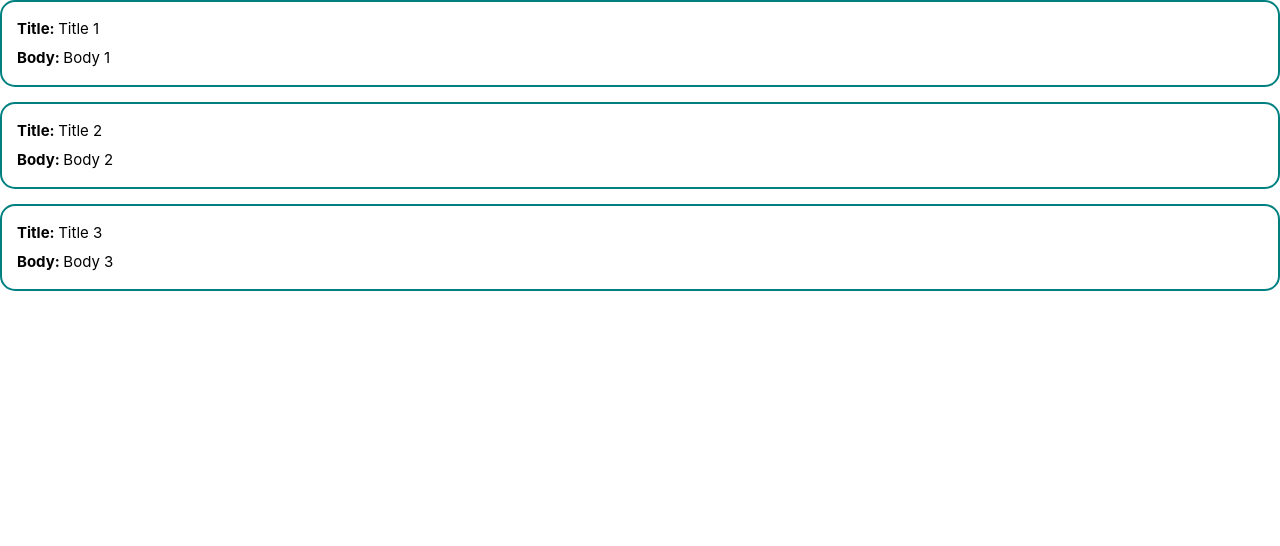
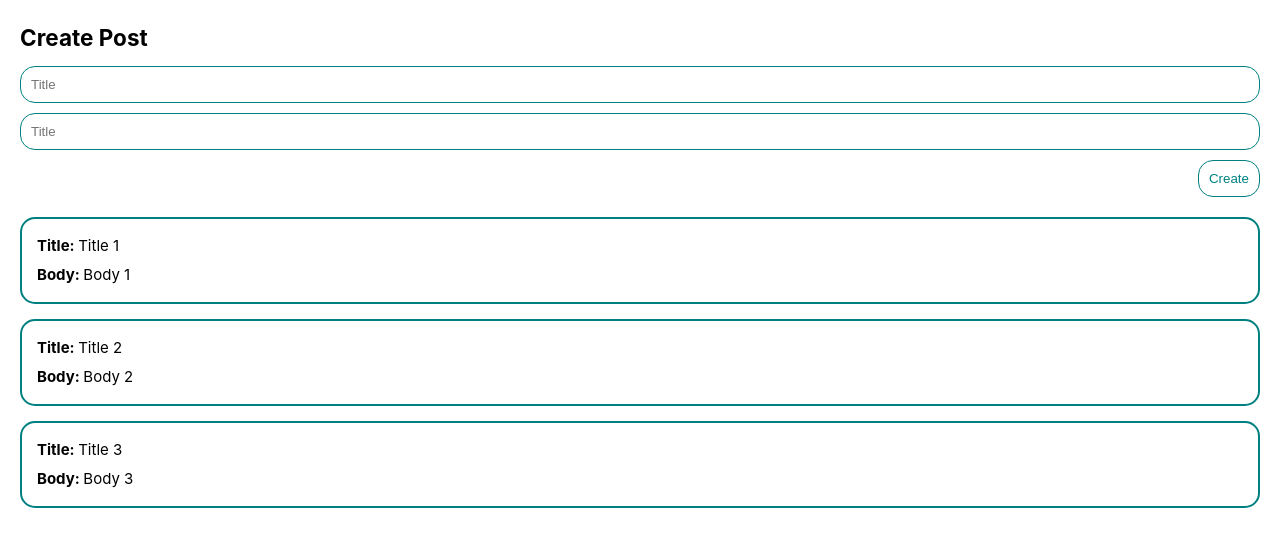
Before and after one commit to douryne/vue-posts, a Vue app: page / in a window 1280 px wide. Shown: the top 546 px of the page. Built offline with nearby package versions, Linux system fonts and the light colour scheme.

Commit message:
post creation form

```diff
--- a/src/App.vue
+++ b/src/App.vue
@@ -7,15 +7,35 @@
     body: string
   }
 
+  const title = ref("");
+  const body = ref("");
+
   const posts = ref<Post[]>([
     {id: 1, title: "Title 1", body: "Body 1"},
     {id: 2, title: "Title 2", body: "Body 2"},
     {id: 3, title: "Title 3", body: "Body 3"},
   ])
+
+  function createPost() {
+    posts.value.push({
+      id: Date.now(),
+      title: title.value,
+      body: body.value
+    })
+
+    title.value = "";
+    body.value = "";
+  }
 </script>
 
 <template>
-  <div>
+  <div class="app">
+    <form class="form">
+      <h2>Create Post</h2>
+      <input v-model="title" class="input" type="text" placeholder="Title" />
+      <input v-model="body" class="input" type="text" placeholder="Title" />
+      <button class="button" @click.prevent="createPost">Create</button>
+    </form>
     <div class="posts" v-if="posts">
       <div class="post" v-for="post in posts">
         <span><strong>Title: </strong>{{ post.title }}</span>
@@ -26,6 +46,52 @@
 </template>
 
 <style>
+  .app {
+    padding: 20px;
+    display: flex;
+    flex-direction: column;
+    row-gap: 20px;
+  }
+
+  .form {
+    display: flex;
+    flex-direction: column;
+    row-gap: 10px;
+  }
+  .input {
+    width: 100%;
+    padding: 10px;
+    border: 1px solid teal;
+    border-radius: 15px;
+
+    outline: none;
+    will-change: outline;
+    transition: outline 0.1s ease-in-out;
+  }
+  .input:focus {
+    outline: 2px solid teal;
+  }
+  .button {
+    align-self: flex-end;
+    padding: 10px;
+    background-color: transparent;
+    color: teal;
+    border: 1px solid teal;
+    border-radius: 15px;
+
+    cursor: pointer;
+
+    will-change: color, background-color, cursor;
+    transition: all 0.2s ease-in-out;
+  }
+  .button:hover {
+    color: white;
+    background-color: teal;
+  }
+  .button:disabled {
+    cursor: not-allowed
+  }
+
   .posts {
     display: grid;
     grid-template-columns: 1fr;
```
